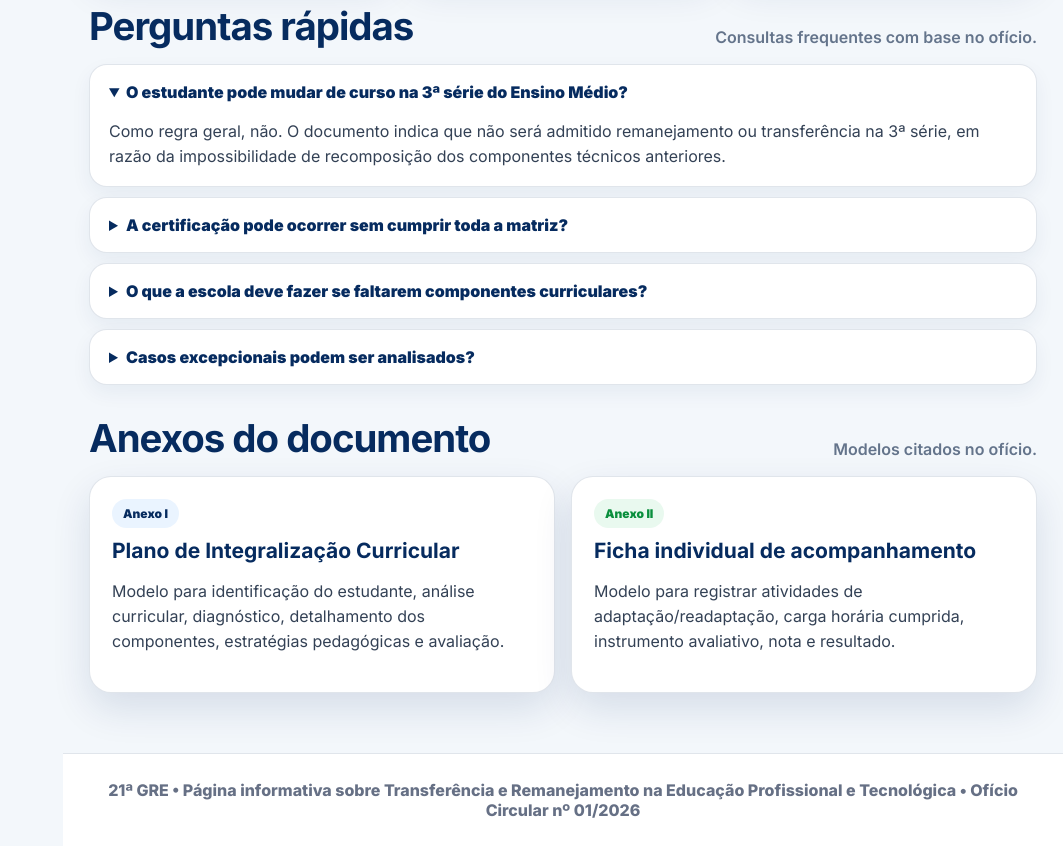
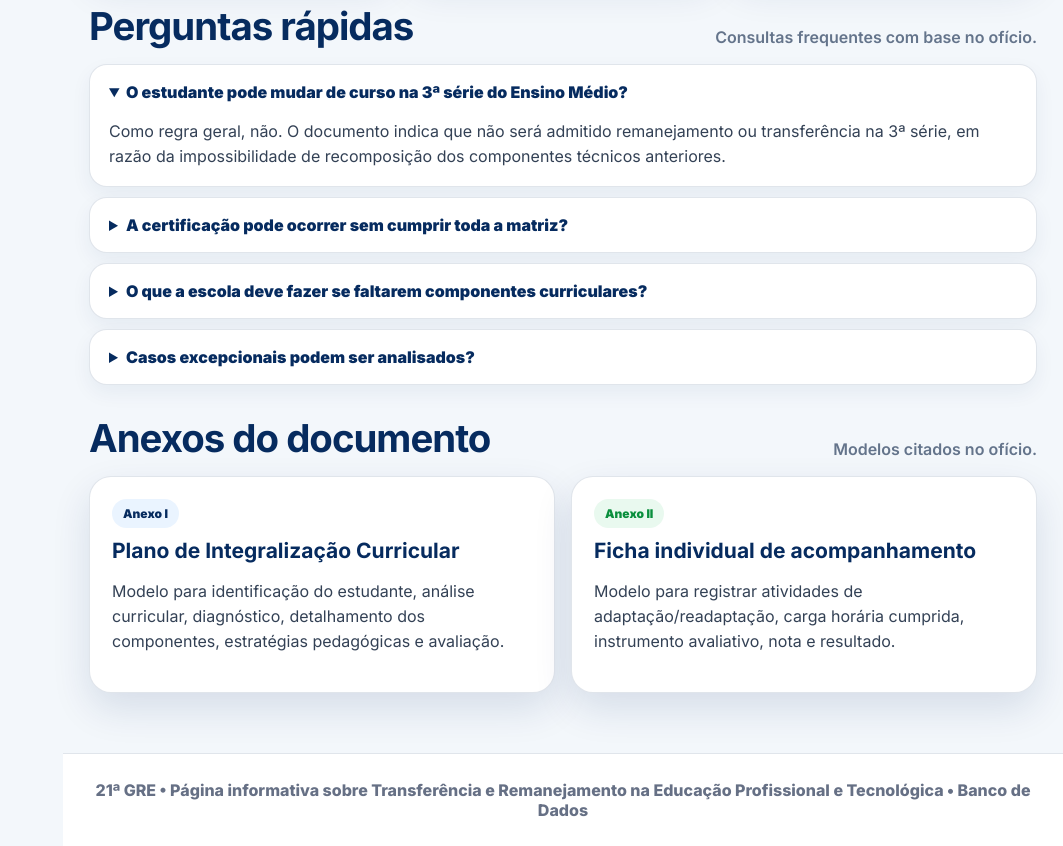
Before and after one commit to lucassena1/trnasferenciaeremanejamentoOK, a plain HTML site: page index.html in a window 1280 px wide. Shown: the part 5122-5968 px from the top of the page, without its empty margins (217-1280 px from the left). Drawn offline with Linux system fonts and the light colour scheme.

Commit message:
Update index.html

```diff
--- a/index.html
+++ b/index.html
@@ -1359,7 +1359,7 @@
           </div>
         </section>
       </div>
-      <footer class="footer">21ª GRE • Página informativa sobre Transferência e Remanejamento na Educação Profissional e Tecnológica • Ofício Circular nº 01/2026</footer>
+      <footer class="footer">21ª GRE • Página informativa sobre Transferência e Remanejamento na Educação Profissional e Tecnológica • Banco de Dados</footer>
     </main>
   </div>
   <a class="float-top" href="#topo" aria-label="Voltar ao topo">↑</a>
```
